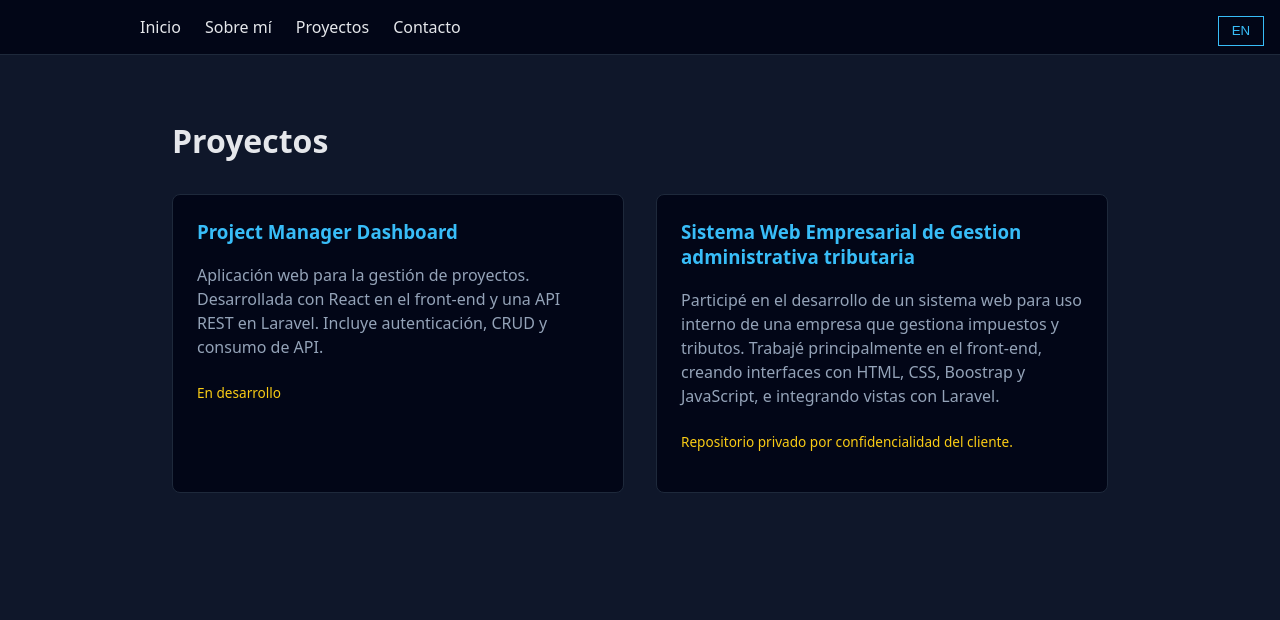
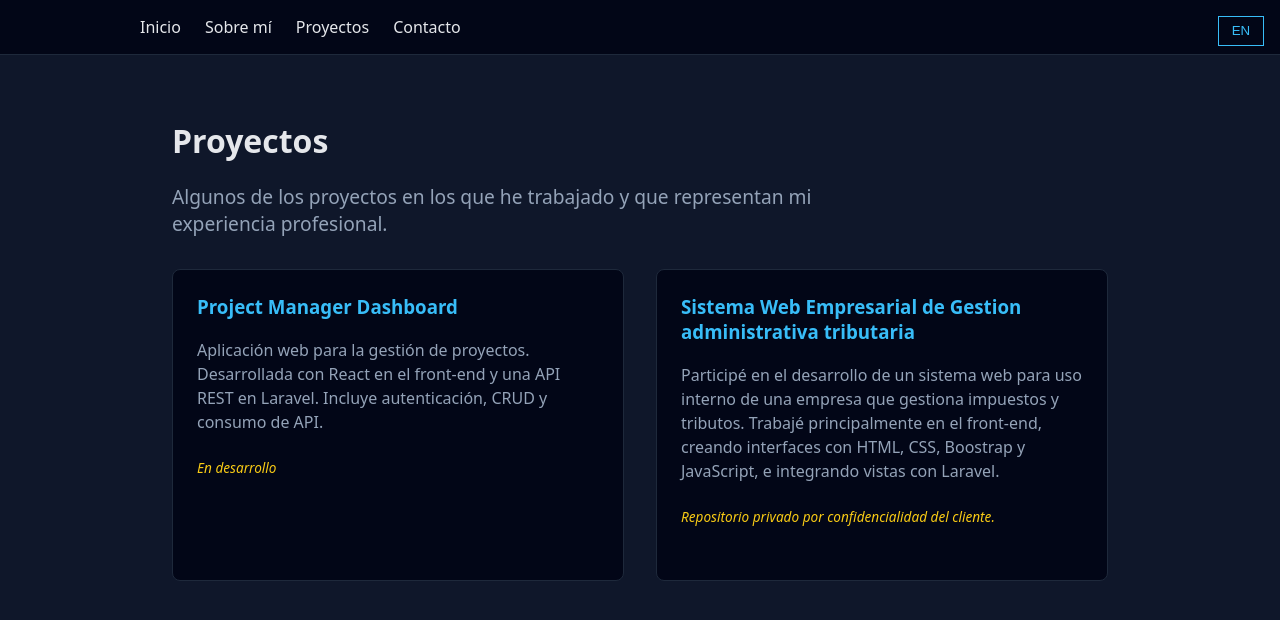
Before and after one commit to Renox1527/portfolio, a React (Vite) app: page /projects in a window 1280 px wide. Shown: the top 620 px of the page. Built offline with nearby package versions, Linux system fonts and the light colour scheme.

Commit message:
Improve projects layout and interactions

```diff
--- a/src/components/ProjectCard.jsx
+++ b/src/components/ProjectCard.jsx
@@ -9,7 +9,9 @@ export default function ProjectCard({
     <div className="project-card">
       <h3>{title}</h3>
       <p className="project-description">{description}</p>
-      <span className="project-status">{status}</span>
+
+      {status && (
+      <p className="project-status"><em>{status}</em></p>)}
 
       <div className="project-links">
         {github && (
--- a/src/index.css
+++ b/src/index.css
@@ -67,6 +67,7 @@ a:hover {
 .subtitle {
   color: var(--muted-text);
   font-size: 1.2rem;
+  max-width: 700px;
 }
 
 .about-text {
@@ -118,6 +119,12 @@ a:hover {
   padding: 1.5rem;
   border-radius: 8px;
   border: 1px solid #1e293b;
+  transition: transform 0.2s ease, box-shadow 0.2s ease;
+}
+
+.project-card:hover {
+  transform: translateY(-4px);
+  box-shadow: 0 10px 30px rgba(0, 0, 0, 0.4);
 }
 
 .project-card h3 {
--- a/src/pages/Projects.jsx
+++ b/src/pages/Projects.jsx
@@ -4,6 +4,11 @@ export default function Projects({ texts }) {
   return (
     <main className="container">
       <h1>{texts.projects.title}</h1>
+
+    <p className="subtitle">
+      Algunos de los proyectos en los que he trabajado y que representan mi
+      experiencia profesional.
+    </p>
 
       <div className="projects-grid">
         <ProjectCard
```
